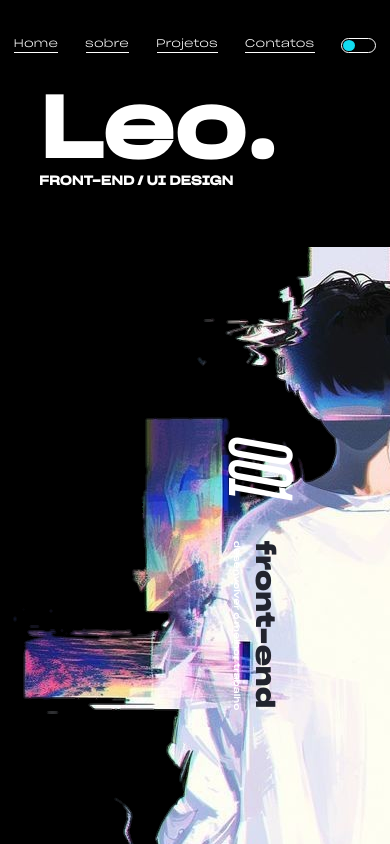
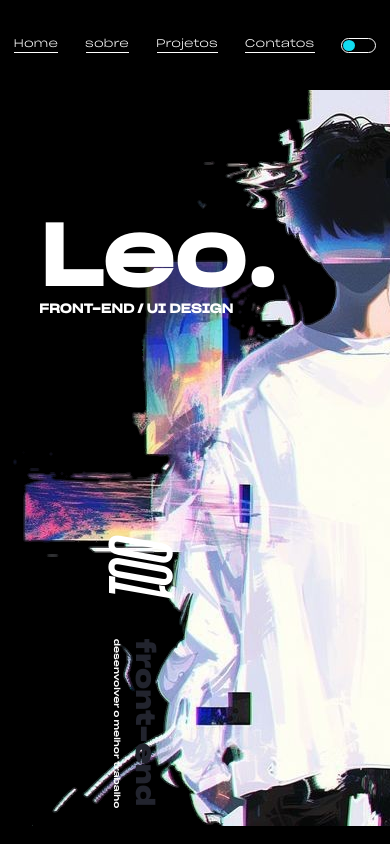
Before and after one commit to Leonardo-NY/portfolio, a React (Vite) app: page / in a window 390 px wide. Shown: the top 844 px of the page. Built offline with nearby package versions, Linux system fonts and the light colour scheme.

Commit message:
concertei a parte da imagem do home

```diff
--- a/src/components/Home/home.css
+++ b/src/components/Home/home.css
@@ -1,3 +1,4 @@
+/*PARTE INICIAL DA HOME*/
 .start{
   height: calc(100vh - 90px);
   width: 100vw;
@@ -8,12 +9,16 @@
   font-size: 1vh;
   margin-bottom: 20%;
   position: relative;
+  background: url(../../assets/images/teste-back.png)
+  no-repeat
+  center top;
 }
-.img-home{
-  height: 100%;
-  flex: 1 0 40%;
-  background-image: url(../../assets/images/teste-back.png);
-  background-repeat: no-repeat;
+@media (max-width: 990px){
+  .start{
+    background: url(../../assets/images/teste-back.png)
+    no-repeat
+    left top ;
+  }
 }
 .titulo{
   margin-left: 10%;
@@ -23,9 +28,6 @@
   font-size: 10em;
 }
 .msg{
-  position: absolute;
-  right: 0;
-  bottom: 30%;
   display: flex;
   align-items: center;
   gap: 40px;
@@ -45,6 +47,7 @@
 .msg p{
   font-family: var(--font-medium);
 }
+/*PARTE FINAL DA HOME*/
 .end{
   height: calc(100vh - 90px);
   display: flex;
--- a/src/components/Home/home.jsx
+++ b/src/components/Home/home.jsx
@@ -8,7 +8,6 @@ function Home(){
             <h1>Leo.</h1>
             <h2>FRONT-END / UI DESIGN</h2>
           </div>
-          <div className="img-home"></div>
           <div className='msg'>
             <span>001</span>
             <div>
```
